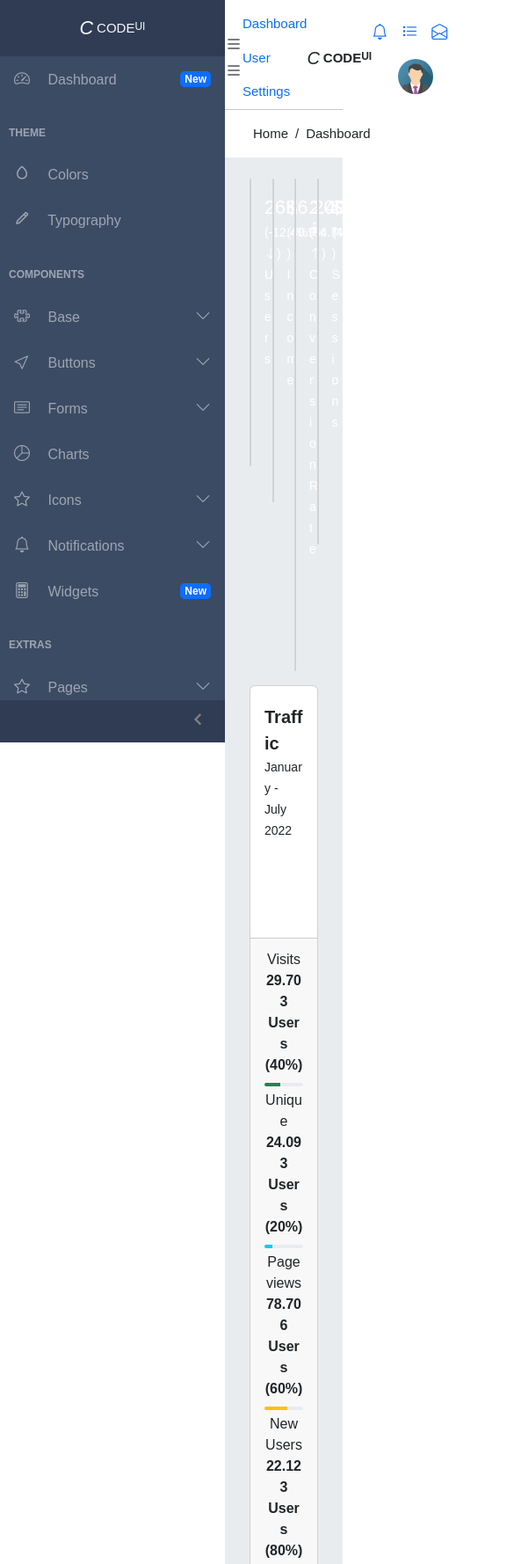
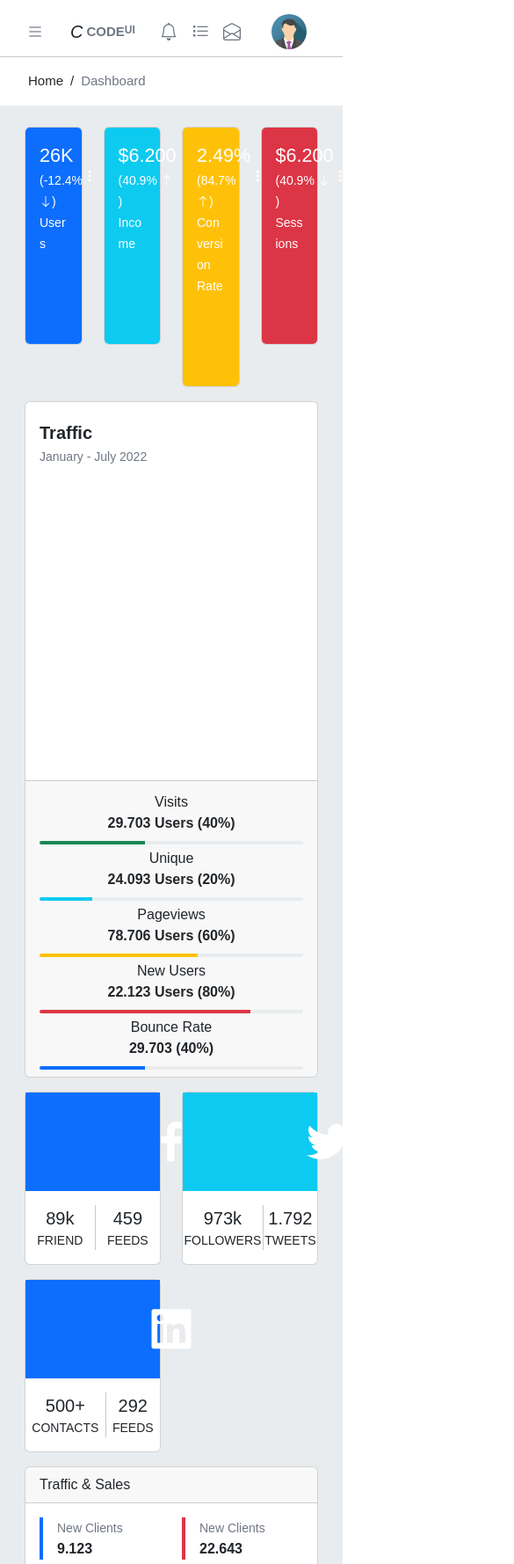
Before and after one commit to tellmewhatyourname/my-web, a plain HTML site: page index.html in a window 390 px wide. Shown: the top 1778 px of the page at 88% size, 585 px wide, since content can reach past the window. Drawn offline with nearby package versions, Linux system fonts and the light colour scheme.

Commit message:
Add files via upload

```diff
--- a/style/index.css
+++ b/style/index.css
@@ -112,7 +112,6 @@ body {
 
 .open-sidebar-icon {
   background-color: rgba(0, 0, 21, 0.2);
-  position: relative;
   bottom: 0;
   height: 48px;
   cursor: pointer;
@@ -133,6 +132,15 @@ body {
 
 .sidebar-menu.minSidebar .sidebar:hover {
   width: 256px;
+}
+
+.sidebar-menu.minSidebar .open-sidebar-icon {
+  display: flex;
+  justify-content: center;
+}
+
+.sidebar-menu.minSidebar:hover .open-sidebar-icon {
+  display: block;
 }
 
 .sidebar-menu.minSidebar .sidebar .d-min-sidebar,
@@ -167,12 +175,17 @@ body {
   width: 100%;
 }
 
+.sidebar-menu.close .middle-navbar {
+  z-index: 1000;
+}
+
 /* middle  */
 .middle-navbar {
   height: 100%;
   position: relative;
   left: 256px;
   width: calc(100% - 256px);
+  z-index: 999;
 }
 
 .navbar-things {
@@ -185,12 +198,28 @@ body {
   cursor: pointer;
 }
 
+.menu-icon {
+  padding: 0 20px 0 20px;
+}
+
+.menu-icon i {
+  font-size: 20px;
+}
+
+.md-sidebar-icon {
+  display: none;
+}
+
+.md-show-logo {
+  display: none;
+}
+
 .icons {
-  font-size: 18px;
+  font-size: 20px;
   color: #2c384aae;
 }
 
-.text-grey {
+.text-gray {
   color: #2c384aae;
 }
 
@@ -209,4 +238,111 @@ body {
 .profile-img {
   width: 40px;
   height: 40px;
+  margin-right: 16px;
+  margin-left: 5px;
 }
+
+.badge-info {
+  padding: 5px 5px 2px;
+  font-size: 10px;
+  margin-left: 5px;
+}
+
+.account-info,
+.setting-bg {
+  padding-bottom: 4px;
+  padding-top: 3px;
+}
+
+.account-info-text-size {
+  font-size: 13px;
+}
+
+.dropdown-menu .hover-two li a {
+  color: gray;
+}
+
+.dropdown-menu .hover-two li a:hover {
+  background-color: rgb(216, 216, 216);
+}
+
+.dropdown-menu li i {
+  padding-right: 10px;
+  font-size: 14px;
+}
+
+.card-body {
+  border-radius: 5px;
+}
+
+.chart-place {
+  height: 70px;
+}
+
+.chart-size {
+  height: 70px;
+  width: 295px;
+}
+
+.chart-size-2 {
+  height: 70px;
+  width: 327px;
+}
+
+.chart-place-2 {
+  height: 300px;
+  margin-top: 40px;
+}
+
+.three-app .app-icon .icon-color {
+  color: white;
+  font-size: 60px;
+  height: 112px;
+  width: 332px;
+  display: flex;
+  justify-content: center;
+  align-items: center;
+}
+
+.three-app .app-text .number {
+  font-size: 20px;
+}
+
+.three-app .app-text .small-text {
+  font-size: 14px;
+}
+
+@media screen and (max-width: 768px) {
+  .sidebar-menu .sidebar {
+    width: 0;
+  }
+
+  .sidebar-menu .sidebar ~ .middle-navbar {
+    left: 0;
+    width: 100%;
+  }
+
+  .middle-navbar {
+    z-index: 1000;
+  }
+
+  .menu-icon {
+    padding: 0 30px 0 30px;
+  }
+
+  .lg-sidebar-icon {
+    display: none;
+  }
+
+  .md-sidebar-icon {
+    display: block;
+  }
+
+  .lg-display {
+    display: none;
+  }
+
+  .md-show-logo {
+    display: block;
+  }
+}
```
